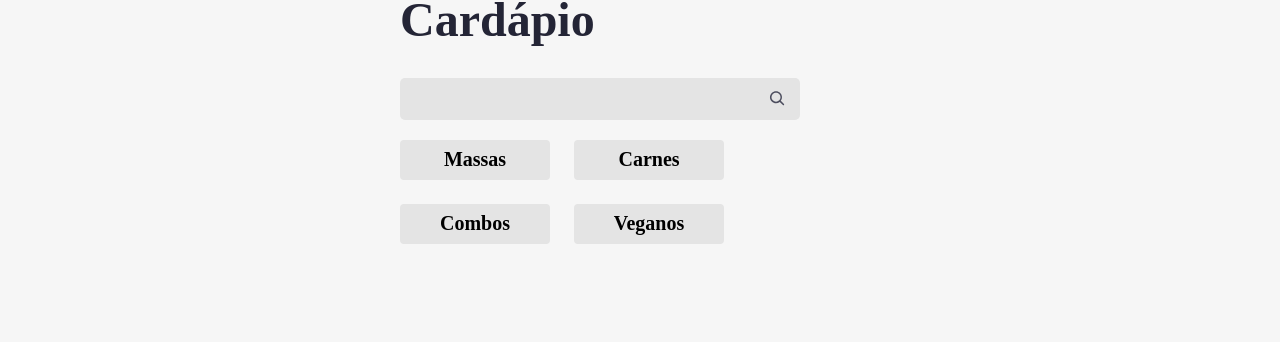
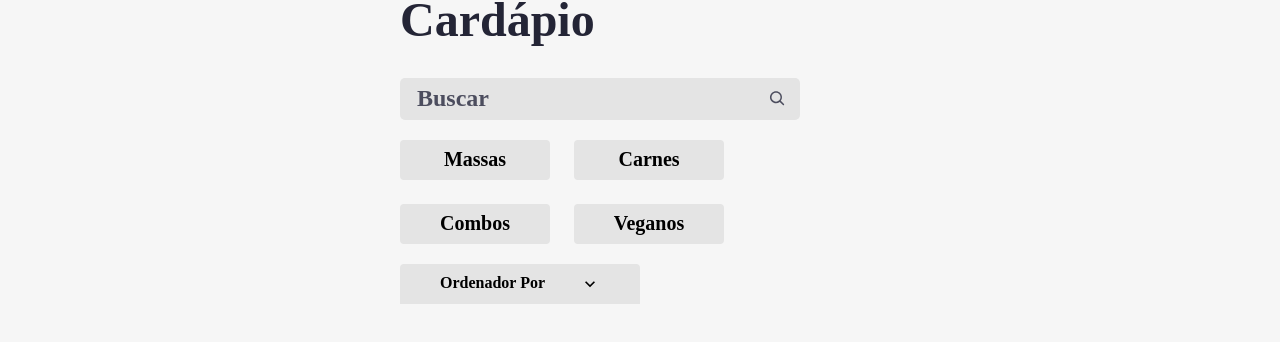
Before and after one commit to klaercio/React-Com-TS-Arquivos-Estaticos, a React (Create React App) app: page / in a window 1280 px wide. Shown: the part 490-832 px from the top of the page. Built offline with nearby package versions, Linux system fonts and the light colour scheme; a web font is replaced by a local one.

Commit message:
🚀Mais opções de filtro adicionada

```diff
--- a/public/index.html
+++ b/public/index.html
@@ -2,15 +2,13 @@
 <html lang="en">
   <head>
     <meta charset="utf-8" />
-    <link rel="icon" href="%PUBLIC_URL%/favicon.ico" />
+    <link rel="icon" href="%PUBLIC_URL%/favicon.svg" />
     <meta name="viewport" content="width=device-width, initial-scale=1" />
     <meta name="theme-color" content="#000000" />
     <meta
       name="description"
       content="Web site created using create-react-app"
     />
-    <link rel="apple-touch-icon" href="%PUBLIC_URL%/logo192.png" />
-    <link rel="manifest" href="%PUBLIC_URL%/manifest.json" />
     <title>Aluroni</title>
   </head>
   <body>
--- a/src/pages/Cardapio/Buscador/index.tsx
+++ b/src/pages/Cardapio/Buscador/index.tsx
@@ -11,7 +11,7 @@
 export default function Buscador({busca, setBusca}: BuscadorProps) {
     return <>
         <div className={styles.buscador}>
-            <input type="text"  value={busca} onChange = {(evento) => setBusca(evento.target.value)}/>
+            <input type="text"  value={busca} onChange = {(evento) => setBusca(evento.target.value)} placeholder="Buscar"/>
             <CgSearch size={20} color="#4C4D5E"/>
         </div></>
 }
--- /dev/null
+++ b/src/pages/Cardapio/Ordenador/Ordenador.module.scss
@@ -0,0 +1,49 @@
+@import "styles/variaveis";
+
+.ordenador {
+  align-items: center;
+  background-color: $grey;
+  border: none;
+  border-top-left-radius: 4px;
+  border-top-right-radius: 4px;
+  display: flex;
+  font-size: 1rem;
+  font-weight: bold;
+  height: 40px;
+  justify-content: space-between;
+  min-width: 240px;
+  padding: 0 40px;
+  position: relative;
+  &--ativo {
+    background-color: $blue;
+    color: white;
+  }
+  &__options {
+    display: none;
+    position: absolute;
+    left: 0;
+    flex-direction: column;
+    top: 100%;
+    width: 100%;
+    &--ativo {
+      display: flex;
+    }
+  }
+  &__option {
+    align-items: center;
+    background-color: $grey;
+    border-top: 2px solid $light-grey;
+    box-sizing: border-box;
+    color: $black;
+    display: flex;
+    height: 40px;
+    justify-content: center;
+    width: inherit;
+    &:hover,
+    &--ativo {
+      background-color: $blue;
+      cursor: pointer;
+      color: white;
+    }
+  }
+}
--- /dev/null
+++ b/src/pages/Cardapio/Ordenador/index.tsx
@@ -0,0 +1,40 @@
+import style from './Ordenador.module.scss';
+import opcoes from './opcoes.json';
+import React, { useState } from 'react';
+import classNames from 'classnames';
+import {MdKeyboardArrowUp, MdKeyboardArrowDown} from 'react-icons/md'
+
+interface OrdenadorProps {
+    ordenador : string,
+    setOrdenador : React.Dispatch<React.SetStateAction<string>>,
+}
+
+export default function Ordenador( {ordenador, setOrdenador} : OrdenadorProps) {
+    const [aberto, setAberto] = useState<boolean>(false);
+    const nomeOrdenador = ordenador && opcoes.find(opcao => opcao.value === ordenador)?.nome;
+
+    return (
+        <button
+        className={classNames({
+            [style.ordenador] : true,
+            [style['ordenador--ativo']] : ordenador !== "",
+        })}
+        onClick={()=> setAberto(!aberto)}
+        onBlur={()=> setAberto(false)}
+        >
+            <span>{nomeOrdenador || 'Ordenador Por'}</span>
+            {aberto ? <MdKeyboardArrowUp size={20}/>: <MdKeyboardArrowDown size={20}/>}
+            <div
+            className={classNames({
+                [style.ordenador__options] : true,
+                [style['ordenador__options--ativo']] : aberto,
+            })}
+            >
+                {opcoes.map((opcao) => (
+                <div className={style.ordenador__option} key={opcao.value} onClick={()=> setOrdenador(opcao.value)}>
+                    {opcao.nome}
+                </div>))}
+            </div>
+        </button>
+    )
+}
--- /dev/null
+++ b/src/pages/Cardapio/Ordenador/opcoes.json
@@ -0,0 +1,18 @@
+[
+    {
+      "nome": "",
+      "value": ""
+    },
+    {
+      "nome": "Porção",
+      "value": "porcao"
+    },
+    {
+      "nome": "Qtd. pessoas",
+      "value": "qtd_pessoas"
+    },
+    {
+      "nome": "Preço",
+      "value": "preco"
+    }
+  ]
--- a/src/pages/Cardapio/index.tsx
+++ b/src/pages/Cardapio/index.tsx
@@ -3,11 +3,13 @@
 import Buscador from './Buscador';
 import { useState } from 'react';
 import Filtros from './Filtros';
+import Ordenador from './Ordenador';
 
 export default function Cardapio() {
 
     const [busca, setBusca] = useState("");
     const [filtro, setFiltro] = useState<number | null>(null);
+    const [ordenador, setOrdenador] = useState("");
 
     return <>
         <main>
@@ -23,6 +25,7 @@
                     <Buscador busca={busca} setBusca={setBusca} />
                     <div className={style.cardapio__filtros}>
                         <Filtros filtro={filtro} setFiltro={setFiltro}/>
+                        <Ordenador ordenador={ordenador} setOrdenador={setOrdenador}/>
                     </div>
                 </section>
             </header>
```
Also changed, not shown: public/favicon.svg (added).
